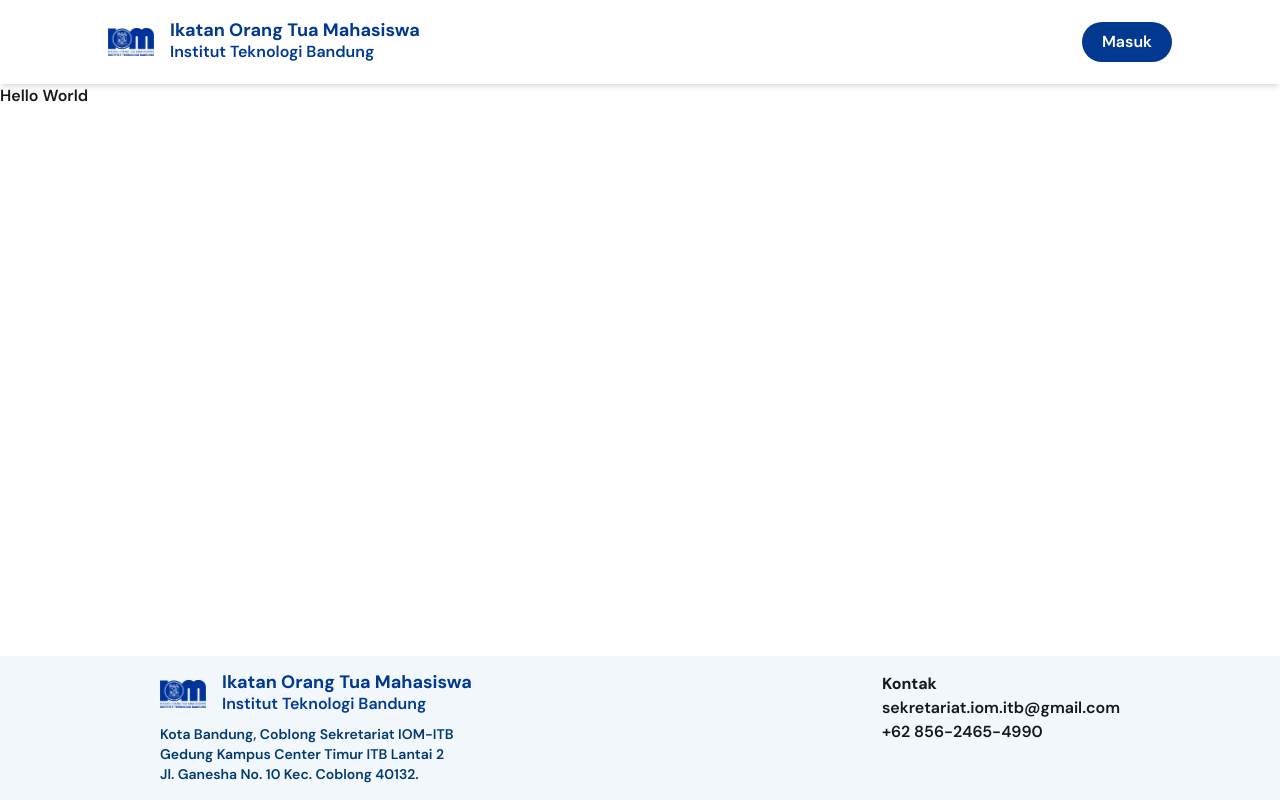
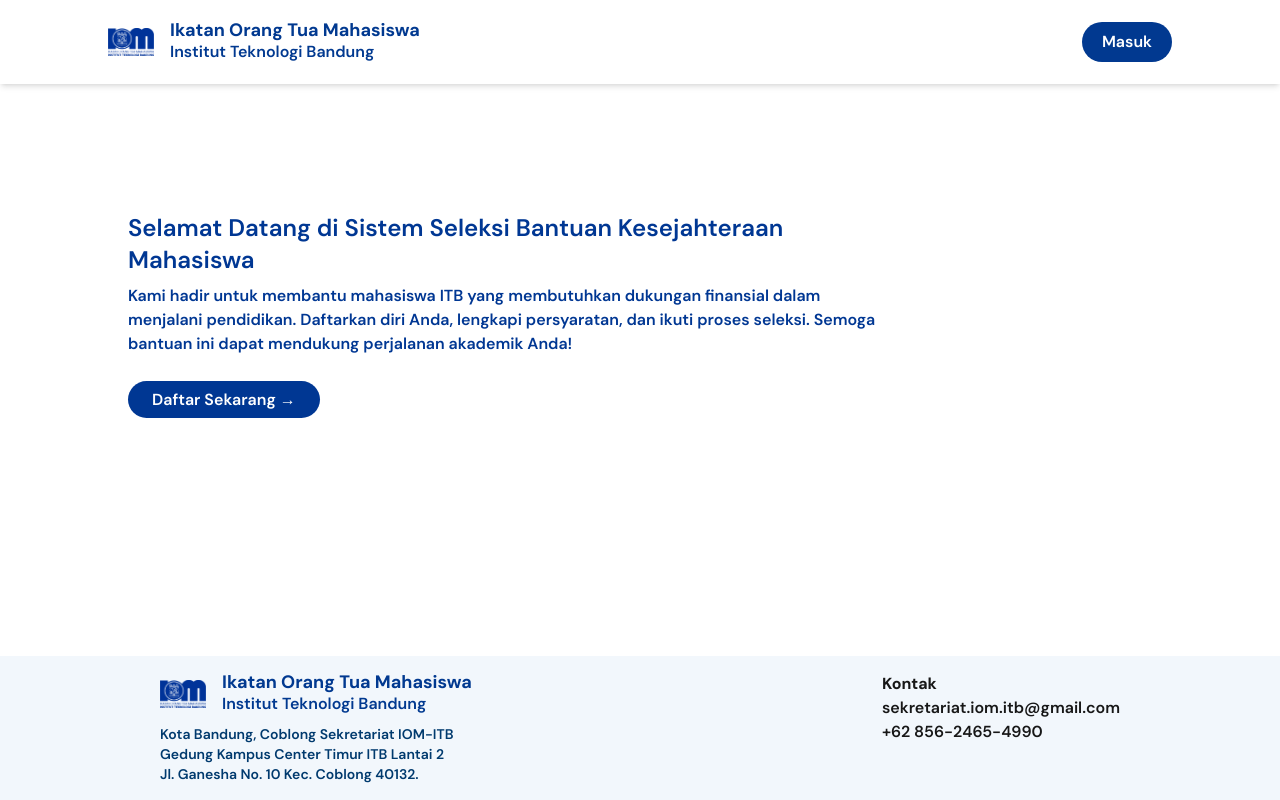
Before and after one commit to madzul/bankes_IOM-ITB, a Next.js app: page / in a window 1280 px wide. Built offline with nearby package versions, Linux system fonts and the light colour scheme.

Commit message:
feat: Homepage

```diff
--- a/package.json
+++ b/package.json
@@ -16,7 +16,7 @@
     "bcrypt": "^5.1.1",
     "jsonwebtoken": "^9.0.2",
     "minio": "^8.0.5",
-    "next": "15.2.1",
+    "next": "^15.2.2",
     "next-auth": "^4.24.11",
     "react": "^19.0.0",
     "react-dom": "^19.0.0",
--- a/src/app/page.tsx
+++ b/src/app/page.tsx
@@ -1,7 +1,11 @@
 export default function Home() {
   return (
-    <div className="">
-      Hello World
+    <div className="text-var">
+      <div className="w-3/5 ml-[10%] mt-[10%]">
+        <h1 className="text-2xl">Selamat Datang di Sistem Seleksi Bantuan Kesejahteraan Mahasiswa</h1>
+        <h2 className="mb-8 mt-2">Kami hadir untuk membantu mahasiswa ITB yang membutuhkan dukungan finansial dalam menjalani pendidikan. Daftarkan diri Anda, lengkapi persyaratan, dan ikuti proses seleksi. Semoga bantuan ini dapat mendukung perjalanan akademik Anda!</h2>
+        <a className="bg-var hover:bg-var/90 text-white px-6 py-2 rounded-full cursor-pointer" href="/auth/login">Daftar Sekarang →</a>
+      </div>
     </div>
   );
 }
```
Also changed, not shown: 1 other file (tests, documents, lock files or other folders).
